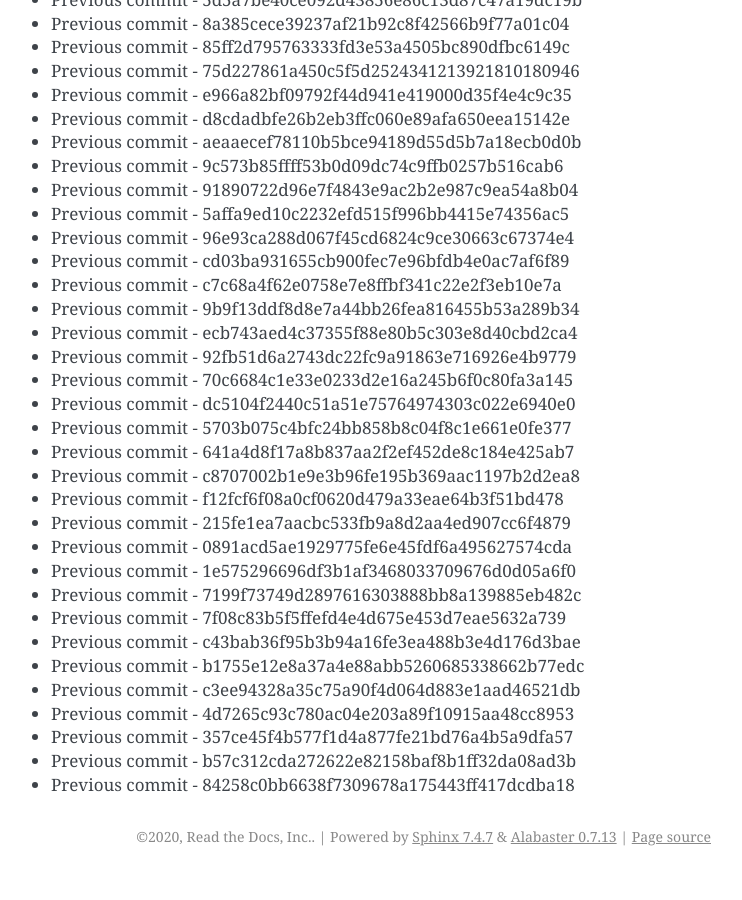
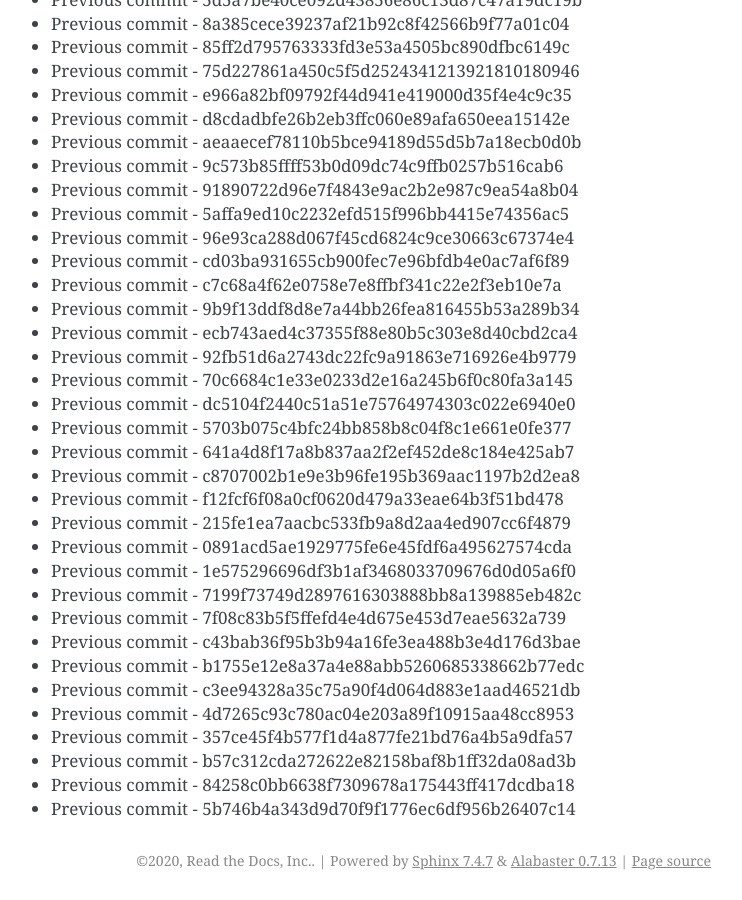
Before and after one commit to readthedocs/rtd-git-stresstest, a Sphinx documentation site: the page built from docs/updates.rst, in a window 1280 px wide and 900 px high, scrolled down 87681 px. Shown: the whole window, without its empty margins (399-1141 px from the left). Built offline with Sphinx 7.4.7, drawn with Linux system fonts in a browser that asks for light colours; before the commit the page ends 88557 px from its top, so only the background shows below that.

Commit message:
Generating commit from previous: 5b746b4a343d9d70f9f1776ec6df956b26407c14

```diff
--- a/docs/updates.rst
+++ b/docs/updates.rst
@@ -3716,3 +3716,4 @@ It can be tested for any performance characteristics.
 * Previous commit - 357ce45f4b577f1d4a877fe21bd76a4b5a9dfa57
 * Previous commit - b57c312cda272622e82158baf8b1ff32da08ad3b
 * Previous commit - 84258c0bb6638f7309678a175443ff417dcdba18
+* Previous commit - 5b746b4a343d9d70f9f1776ec6df956b26407c14
```
